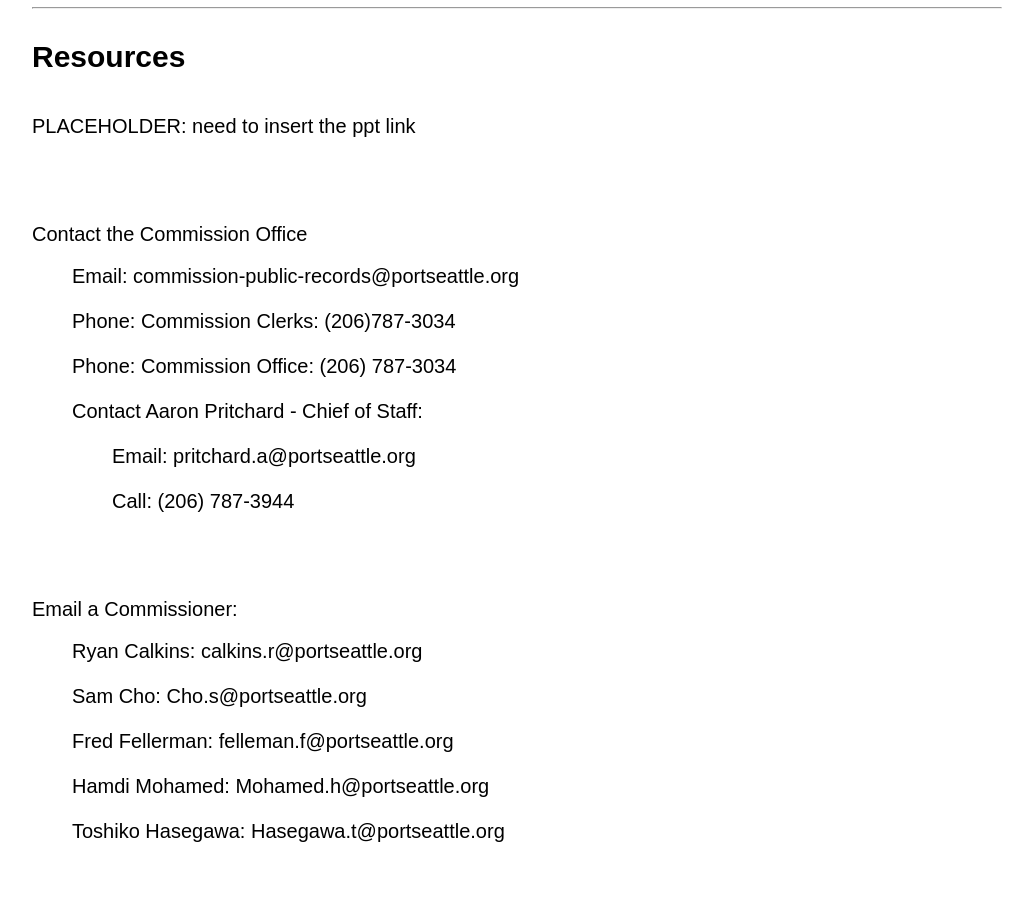
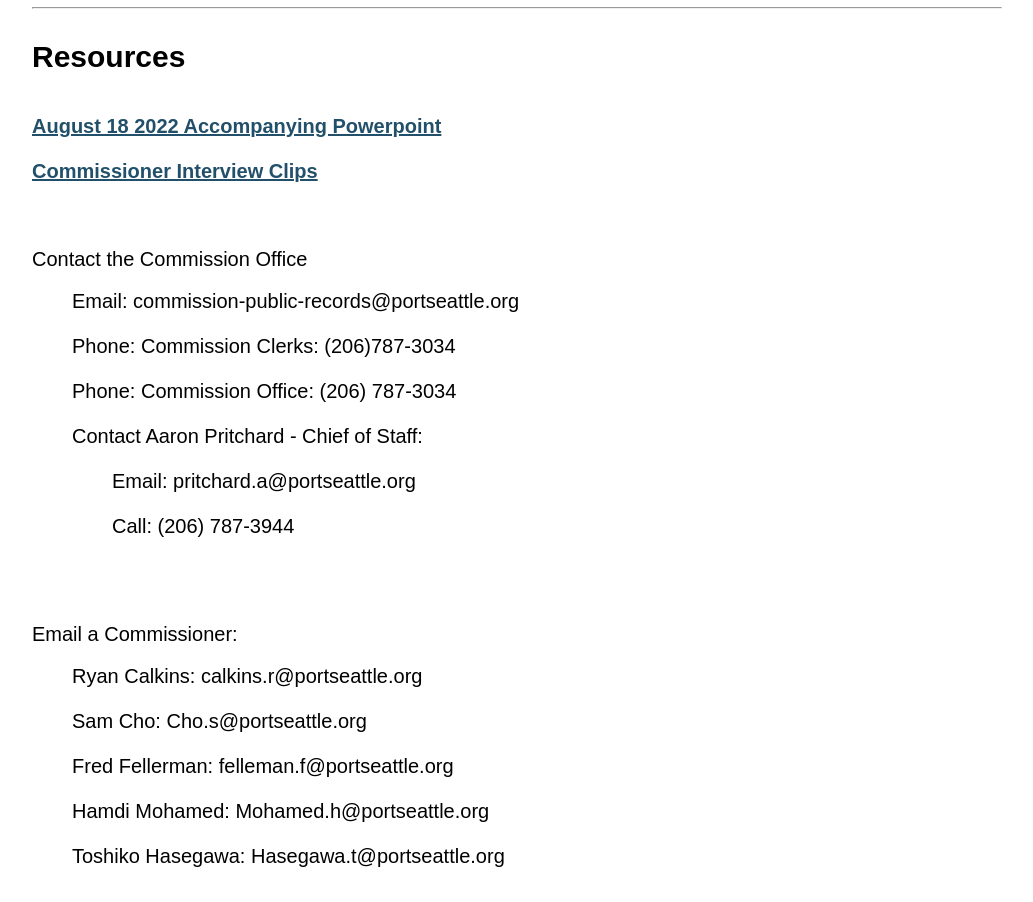
Before and after one commit to portseacomms/commissions, a plain HTML site: page index.html in a window 1280 px wide. Shown: the part 10029-10931 px from the top of the page, without its empty margins (123-1156 px from the left). Drawn offline with Linux system fonts and the light colour scheme.

Commit message:
Update index.html

```diff
--- a/index.html
+++ b/index.html
@@ -313,7 +313,8 @@ There is more youth and community involvement in activism and advocacy than ever
 <div style="text-align:center;"><img src="DRPP124.jpg" style="max-width:80%;"></div>
 <hr>
 <h2 id="resources">Resources</h2>
-<p>PLACEHOLDER: need to insert the ppt link</p><br>
+<a href="pdf.html">August 18 2022 Accompanying Powerpoint</a><br>
+<a href="comminterviews.html">Commissioner Interview Clips</a><br><br>
 <p style="line-height:0px;"> Contact the Commission Office</p>
 <ul>
 Email: commission-public-records@portseattle.org<br>
```
